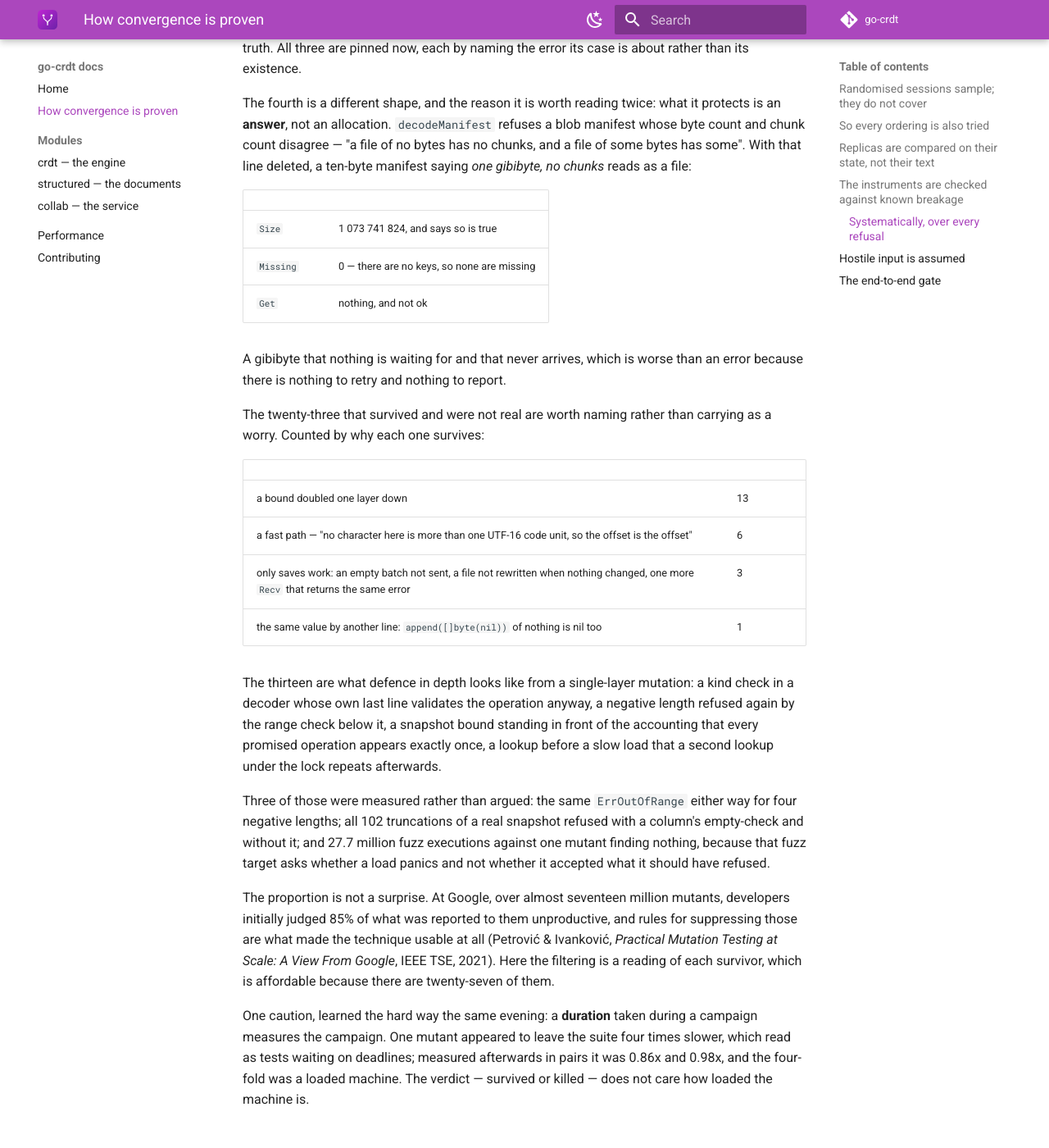
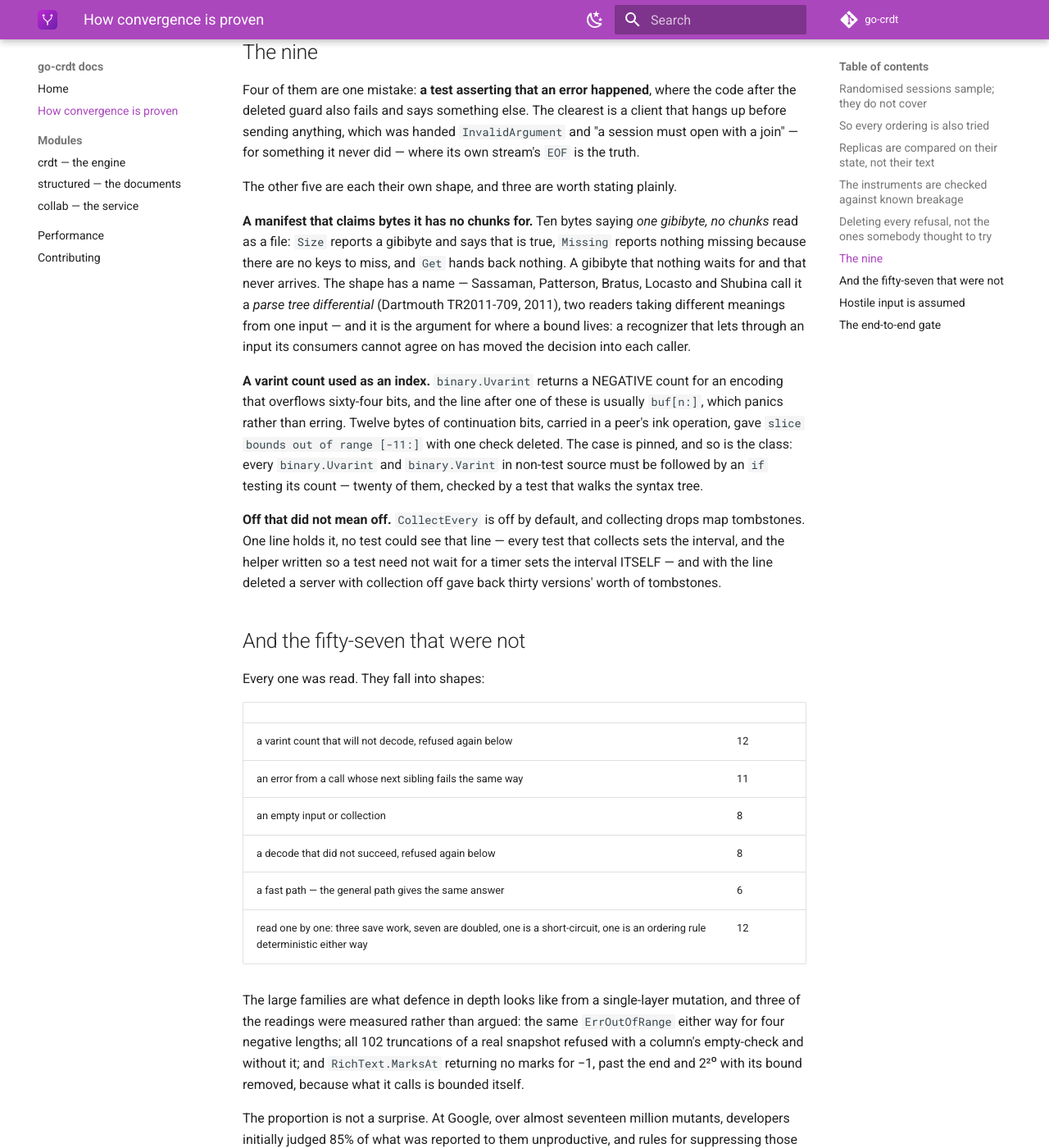
Before and after one commit to go-crdt/docs, an MkDocs documentation site: the page built from docs/methodology.md, in a window 1280 px wide and 1400 px high, scrolled down 2001 px. Shown: the whole window at 82% size. Built offline with MkDocs 1.6.1 and Material for MkDocs 9.7.7, drawn with Linux system fonts in a browser that asks for light colours; the version menu is left out; some of the changed text lies outside the part shown.

Commit message:
The campaign is finished: 574 refusals, nine that no test held (#15)
* The campaign is finished: 574 refusals, nine that no test held

Five runs over every refusal in the code that reads bytes somebody else
wrote -- collab's wire and stores, crdt's operations and snapshots, and
structured's decoders and the rest of it.

574 subjects. 242 of the deletions did not compile and so are not mutants
at all, which is nearly half of everything tried and a third verdict
rather than a rounding. 266 were caught. 66 survived. Nine were real.

Four of the nine are one mistake -- a test asserting that AN error
happened where the code below also fails, differently. The other five get
their own shapes, and the page states three: a manifest claiming a
gibibyte it has no chunks for (a parse tree differential, in Sassaman et
al.'s sense, and the argument for where a bound lives); a varint count
used as an index, where an overflowing encoding gives a NEGATIVE count and
the next line panics; and a CollectEvery switch whose off position no test
could reach, because the helper that spares a test from waiting for a
timer sets the interval itself.

The fifty-seven that were not real are all read, grouped by shape, and
three of those readings were measured rather than argued.

Co-Authored-By: Claude Opus 5 <noreply@anthropic.com>

* The campaign is three sections, so its heading is not a subsection

'The nine' and 'the fifty-seven' were ## under a ###, which reads as the
mutation run being a footnote to the hand-disabled ordering rules above
it. It is not: it is five runs and nine findings.

Co-Authored-By: Claude Opus 5 <noreply@anthropic.com>

---------

Co-authored-by: Claude Opus 5 <noreply@anthropic.com>

```diff
--- a/docs/methodology.md
+++ b/docs/methodology.md
@@ -48,88 +48,95 @@ user — whoever had seen more of the document when they typed is placed first,
 rather than whoever happens to hold the smaller identifier. A test was written to
 pin exactly that, and it fails without the clock.
 
-### Systematically, over every refusal
+## Deleting every refusal, not the ones somebody thought to try
 
 Doing that by hand finds what you thought to try. Since 2026-10-04 it is done
-mechanically instead, over every refusal in the files that read bytes somebody
+mechanically instead, over every refusal in the code that reads bytes somebody
 else wrote: walk the source for an `if` whose body returns a refusal, delete
-one, build, run the suite, restore, repeat.
+one, build, run the suite, restore, repeat. Five runs, finished 2026-10-07:
 
-| | `collab` | `crdt` | `crdt/structured` |
-| --- | --- | --- | --- |
-| refusals and bounds taken as subjects | 126 | 104 | 38 |
-| deletions that did not compile — **not mutants** | 73 | 29 | 19 |
-| caught by the suite | 43 | 63 | 14 |
-| survived, at 100% of statements | 10 | 12 | 5 |
-| of those, **real** | **3** | 0 | **1** |
+| | subjects | not mutants | caught | survived | **real** |
+| --- | --- | --- | --- | --- | --- |
+| `collab`, the wire | 126 | 73 | 43 | 10 | **3** |
+| `crdt`, operations and snapshots | 104 | 29 | 63 | 12 | 0 |
+| `crdt/structured`, the decoders | 38 | 19 | 14 | 5 | **1** |
+| `crdt/structured`, the rest | 242 | 101 | 108 | 33 | **4** |
+| `collab`, the stores | 64 | 20 | 38 | 6 | **1** |
+| | **574** | **242** | **266** | **66** | **9** |
 
-**268 subjects, 121 of them not mutants, 120 caught, 27 survivors, 4 real.**
-The three files on the right are the ones that decode a blob manifest, a cell
-and a record — `structured`'s trust boundary — and were run on 2026-10-06.
+The second column is not a result about the tests. Deleting
+`if err != nil { return err }` orphans the `err` the line above declared and the
+package stops building; a run that counts those as killed, or as survived, is
+wrong either way, so they are a third verdict and nearly half of everything
+tried.
 
-The first row of numbers is not a result about the tests. Deleting
-`if err != nil { return err }` orphans the `err` the line above declared and
-the package stops building; a run that counts those as killed, or as survived,
-is wrong either way, so they are a third verdict.
+## The nine
 
-Three of the four were the same mistake three times: **a test asserting that
-an error happened**, where the code after the deleted guard also fails and says
-something else. The clearest is a client that hangs up before sending anything,
-which was handed `InvalidArgument` and "a session must open with a join" — for
-something it never did — where its own stream's `EOF` is the truth. All three
-are pinned now, each by naming the error its case is about rather than its
-existence.
+Four of them are one mistake: **a test asserting that an error happened**, where
+the code after the deleted guard also fails and says something else. The
+clearest is a client that hangs up before sending anything, which was handed
+`InvalidArgument` and "a session must open with a join" — for something it never
+did — where its own stream's `EOF` is the truth.
 
-The fourth is a different shape, and the reason it is worth reading twice: what
-it protects is an **answer**, not an allocation. `decodeManifest` refuses a blob
-manifest whose byte count and chunk count disagree — "a file of no bytes has no
-chunks, and a file of some bytes has some". With that line deleted, a ten-byte
-manifest saying *one gibibyte, no chunks* reads as a file:
+The other five are each their own shape, and three are worth stating plainly.
+
+**A manifest that claims bytes it has no chunks for.** Ten bytes saying *one
+gibibyte, no chunks* read as a file: `Size` reports a gibibyte and says that is
+true, `Missing` reports nothing missing because there are no keys to miss, and
+`Get` hands back nothing. A gibibyte that nothing waits for and that never
+arrives. The shape has a name — Sassaman, Patterson, Bratus, Locasto and
+Shubina call it a *parse tree differential* (Dartmouth TR2011-709, 2011), two
+readers taking different meanings from one input — and it is the argument for
+where a bound lives: a recognizer that lets through an input its consumers
+cannot agree on has moved the decision into each caller.
+
+**A varint count used as an index.** `binary.Uvarint` returns a NEGATIVE count
+for an encoding that overflows sixty-four bits, and the line after one of these
+is usually `buf[n:]`, which panics rather than erring. Twelve bytes of
+continuation bits, carried in a peer's ink operation, gave
+`slice bounds out of range [-11:]` with one check deleted. The case is pinned,
+and so is the class: every `binary.Uvarint` and `binary.Varint` in non-test
+source must be followed by an `if` testing its count — twenty of them, checked
+by a test that walks the syntax tree.
+
+**Off that did not mean off.** `CollectEvery` is off by default, and collecting
+drops map tombstones. One line holds it, no test could see that line — every
+test that collects sets the interval, and the helper written so a test need not
+wait for a timer sets the interval ITSELF — and with the line deleted a server
+with collection off gave back thirty versions' worth of tombstones.
+
+## And the fifty-seven that were not
+
+Every one was read. They fall into shapes:
 
 | | |
 | --- | --- |
-| `Size` | 1 073 741 824, and says so is true |
-| `Missing` | 0 — there are no keys, so none are missing |
-| `Get` | nothing, and not ok |
+| a varint count that will not decode, refused again below | 12 |
+| an error from a call whose next sibling fails the same way | 11 |
+| an empty input or collection | 8 |
+| a decode that did not succeed, refused again below | 8 |
+| a fast path — the general path gives the same answer | 6 |
+| read one by one: three save work, seven are doubled, one is a short-circuit, one is an ordering rule deterministic either way | 12 |
 
-A gibibyte that nothing is waiting for and that never arrives, which is worse
-than an error because there is nothing to retry and nothing to report.
-
-The twenty-three that survived and were not real are worth naming rather than
-carrying as a worry. Counted by why each one survives:
-
-| | |
-| --- | --- |
-| a bound doubled one layer down | 13 |
-| a fast path — "no character here is more than one UTF-16 code unit, so the offset is the offset" | 6 |
-| only saves work: an empty batch not sent, a file not rewritten when nothing changed, one more `Recv` that returns the same error | 3 |
-| the same value by another line: `append([]byte(nil))` of nothing is nil too | 1 |
-
-The thirteen are what defence in depth looks like from a single-layer mutation: a
-kind check in a decoder whose own last line validates the operation anyway, a
-negative length refused again by the range check below it, a snapshot bound
-standing in front of the accounting that every promised operation appears
-exactly once, a lookup before a slow load that a second lookup under the lock
-repeats afterwards.
-
-Three of those were measured rather than argued: the same `ErrOutOfRange`
-either way for four negative lengths; all 102 truncations of a real snapshot
-refused with a column's empty-check and without it; and 27.7 million fuzz
-executions against one mutant finding nothing, because that fuzz target asks
-whether a load panics and not whether it accepted what it should have refused.
+The large families are what defence in depth looks like from a single-layer
+mutation, and three of the readings were measured rather than argued: the same
+`ErrOutOfRange` either way for four negative lengths; all 102 truncations of a
+real snapshot refused with a column's empty-check and without it; and
+`RichText.MarksAt` returning no marks for −1, past the end and 2²⁰ with its
+bound removed, because what it calls is bounded itself.
 
 The proportion is not a surprise. At Google, over almost seventeen million
 mutants, developers initially judged 85% of what was reported to them
-unproductive, and rules for suppressing those are what made the technique
-usable at all (Petrović & Ivanković, *Practical Mutation Testing at Scale: A
-View From Google*, IEEE TSE, 2021). Here the filtering is a reading of each
-survivor, which is affordable because there are twenty-seven of them.
+unproductive, and rules for suppressing those are what made the technique usable
+at all (Petrović & Ivanković, *Practical Mutation Testing at Scale: A View From
+Google*, IEEE TSE, 2021). Here the filtering is a reading of each survivor,
+which is affordable because there are sixty-six of them.
 
-One caution, learned the hard way the same evening: a **duration** taken during
-a campaign measures the campaign. One mutant appeared to leave the suite four
-times slower, which read as tests waiting on deadlines; measured afterwards in
-pairs it was 0.86x and 0.98x, and the four-fold was a loaded machine. The
-verdict — survived or killed — does not care how loaded the machine is.
+One caution, learned the hard way: a **duration** taken during a campaign
+measures the campaign. One mutant appeared to leave the suite four times slower,
+which read as tests waiting on deadlines; measured afterwards in pairs it was
+0.86x and 0.98x, and the four-fold was a loaded machine. The verdict — survived
+or killed — does not care how loaded the machine is.
 
 ## Hostile input is assumed
 
```
